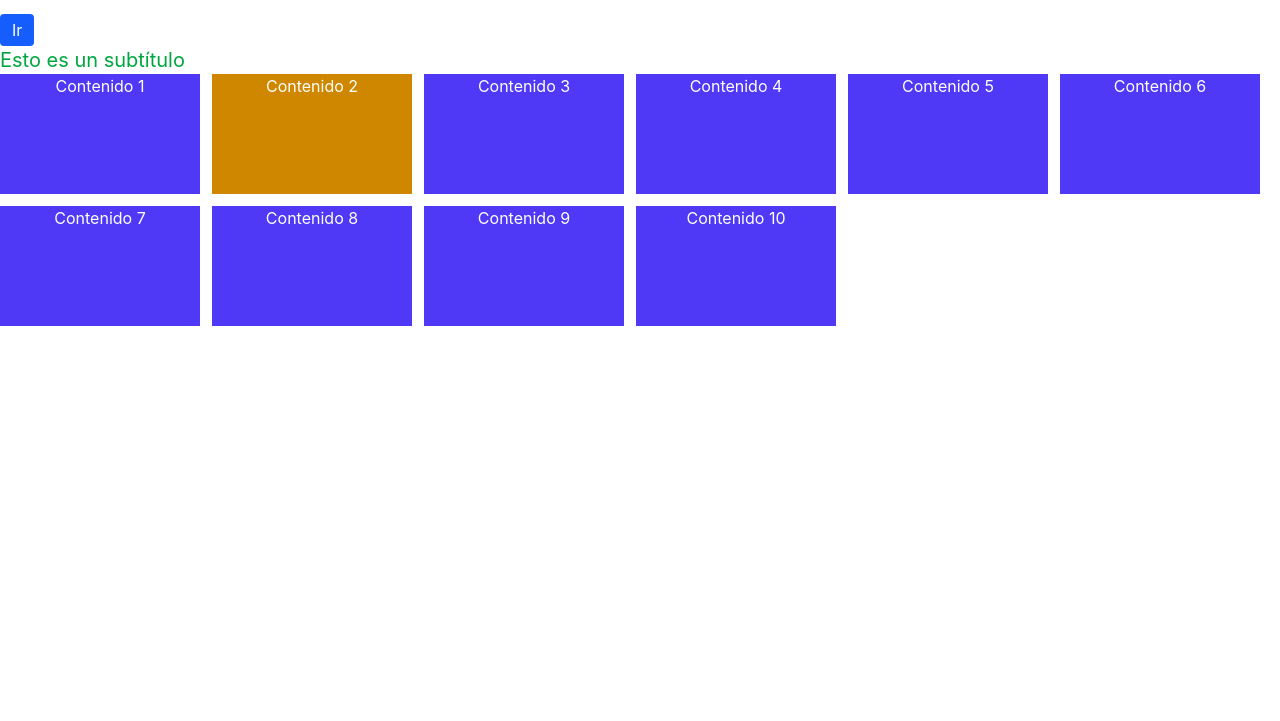
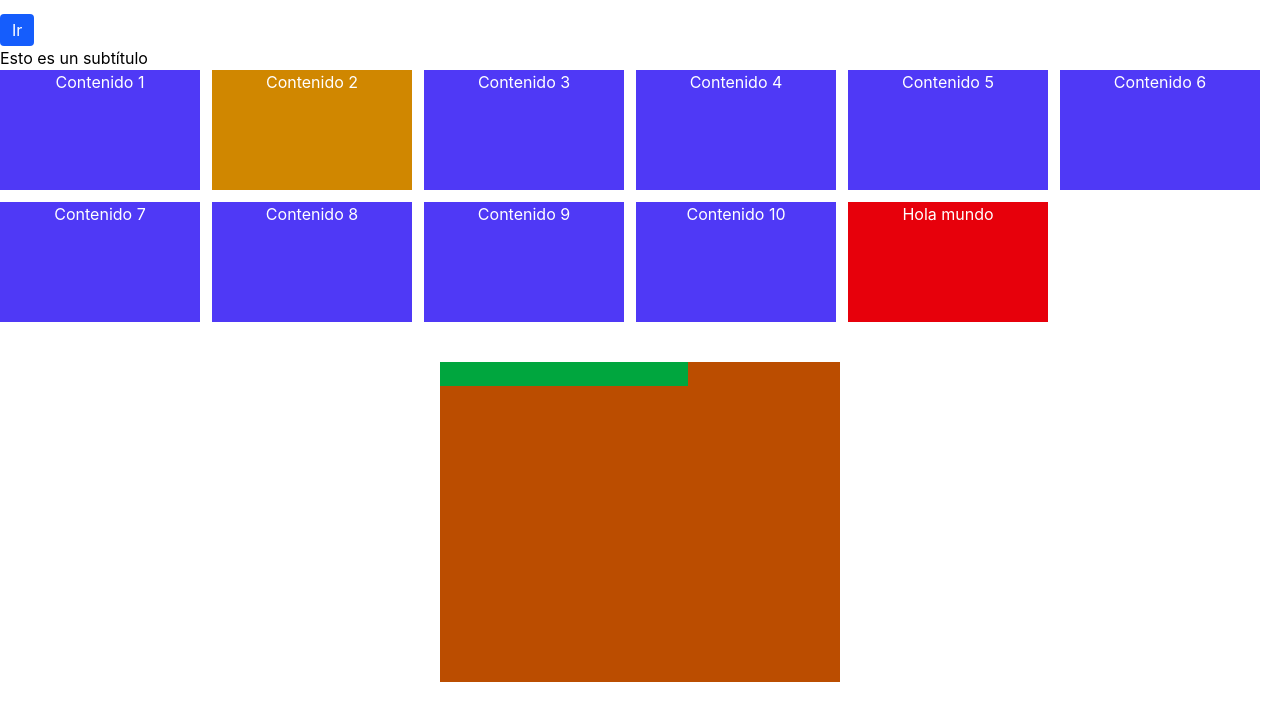
Before and after one commit to Diego-Ruda/javascript-desarrollo-avanzado, a website built with Vite: page clase02/02.dom-bom/index.html in a window 1280 px wide. Shown: the part 35-756 px from the top of the page. Built offline with nearby package versions, Linux system fonts and the light colour scheme.

Commit message:
avanzando con css

```diff
--- a/clase02/02.dom-bom/index.html
+++ b/clase02/02.dom-bom/index.html
@@ -17,7 +17,7 @@
 
       <h2 id="subtitulo">Esto es un subtítulo</h2>
 
-      <section class="flex gap-3 flex-wrap">
+      <section id="contenedor-principal" class="flex gap-3 flex-wrap">
         <article class="w-50 h-30 bg-indigo-600 text-center text-white">Contenido 1</article>
         <article class="w-50 h-30 bg-yellow-600 text-center text-white">Contenido 2</article>
         <article class="w-50 h-30 bg-indigo-600 text-center text-white">Contenido 3</article>
@@ -30,6 +30,12 @@
         <article class="w-50 h-30 bg-indigo-600 text-center text-white">Contenido 10</article>
       </section>
 
+      <section class="w-100 h-80 mx-auto bg-amber-700 mt-10">
+        <div>
+          <label for=""></label>
+          <input type="text">
+        </div>
+      </section>
     </main>
 
     <script type="module" src="/src/main.js"></script>
--- a/clase02/02.dom-bom/src/main.js
+++ b/clase02/02.dom-bom/src/main.js
@@ -1,61 +1,26 @@
 import './style.css'
 
+console.warn('// ! Crear elementos de DOM')
 
-console.warn('// ! dom -> document object model')
+const contenedorPrincipal = document.getElementById('contenedor-principal')
+console.log(contenedorPrincipal)
 
-console.dir(document)
-
-console.warn('// ! BOM -> Browser Object Model')
-// https://developer.mozilla.org/es/docs/Web/API
-
-console.log(window)
-
-// https://3con14.biz/code/_data/js/intro/dom.png
-// https://miro.medium.com/v2/1*gRMkpPF9o_hAPGS4iJKCDQ.png
-
-// ECMAScript (Genera los estandares para que Javascript se puede utilziar en todos los navegadores y el backend de la misma manera)
-
-// https://ecma-international.org/
-
-// Javascript no es ECMAScript -> Define el lenguaje Javascripts
-// Que el navegador agregar (APIs) -> BOM -> Fetch, Geolocation, HTMLCollection
-
-console.log(window.location.href)
-
-const btnIr = document.getElementById('btn-ir')
-
-console.log(btnIr)
-
-btnIr.addEventListener('click', function() {
-    window.location.href = 'https://google.com'
-})
+const articulo = document.createElement('artuculo')
+articulo.textContent = "Hola mundo"
+articulo.classList.add('w-50', 'h-30', 'bg-red-600', 'text-center', 'text-white')
+contenedorPrincipal.appendChild(articulo)
 
 
-console.warn('// ! Selección de elementos en DOM')
+// Eliminar un nodo html
 
-console.warn('Tradicionales')
+articulo.remove()
 
-// * getElementById (Mejor que querySelector)
-// * getElementsByClassName
-// * getElementsByTagName
+contenedorPrincipal.appendChild(articulo)
 
-console.warn('Modernos')
+// Eventos
 
-// * querySelector
-// * querySelectorAll
+const cuadroDeTexto= document.querySelector('input')
+console.log(cuadroDeTexto)
 
-// Utilizo todos lo selectores que vengo utilizando en CSS con querySelector
-
-// Si quiero seleccionar un ID -> #
-// Si quiero seleccionar un CLASE -> .
-// Si quiero seleccionar un TAG -> (nombre tag)
-
-// const tituloPrincipal = document.querySelector('h1')
-//const tituloPrincipal = document.querySelector('.text-2xl.text-green-600')
-const tituloPrincipal = document.querySelector('#titulo-principal')
-
-console.log(tituloPrincipal);
-
-const subtitulo = document.querySelector('#subtitulo')
-
-subtitulo.classList.add('text-green-600', 'text-xl')
+cuadroDeTexto.setAttribute('id', '5')
+cuadroDeTexto.classList.add('bg-green-600')
```
